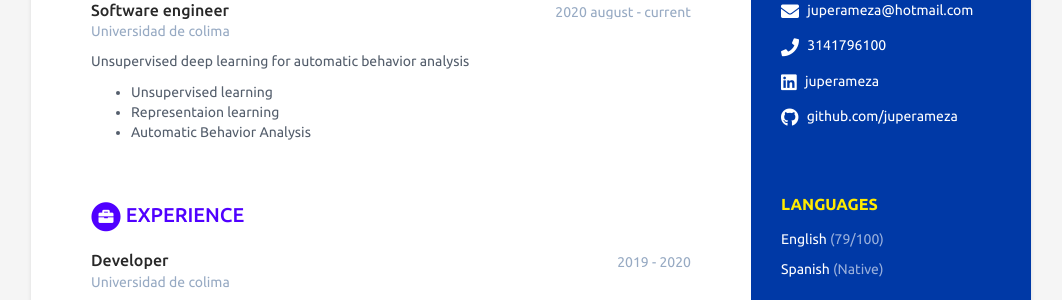
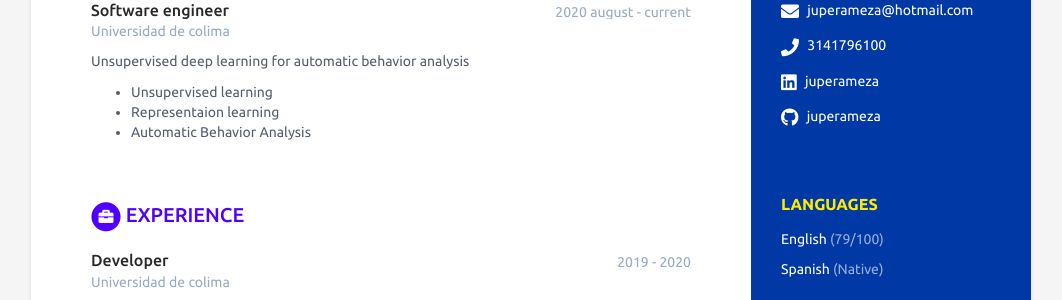
Before and after one commit to BC-MAY-21-ROR/kata-03-scorecard-juperameza, a Jekyll site: the page built from index.html, in a window 1280 px wide. Shown: the part 433-733 px from the top of the page, without its empty margins (109-1171 px from the left). Built offline with Jekyll 4.4.1, drawn with Linux system fonts in a browser that asks for light colours.

Commit message:
Update data.yml

```diff
--- a/_data/data.yml
+++ b/_data/data.yml
@@ -16,7 +16,7 @@ sidebar:
   phone:  3141796100
   website: # No agregar http://
   linkedin: juperameza
-  github: github.com/juperameza
+  github: juperameza
   gitlab:
   bitbucket:
   twitter:
```
